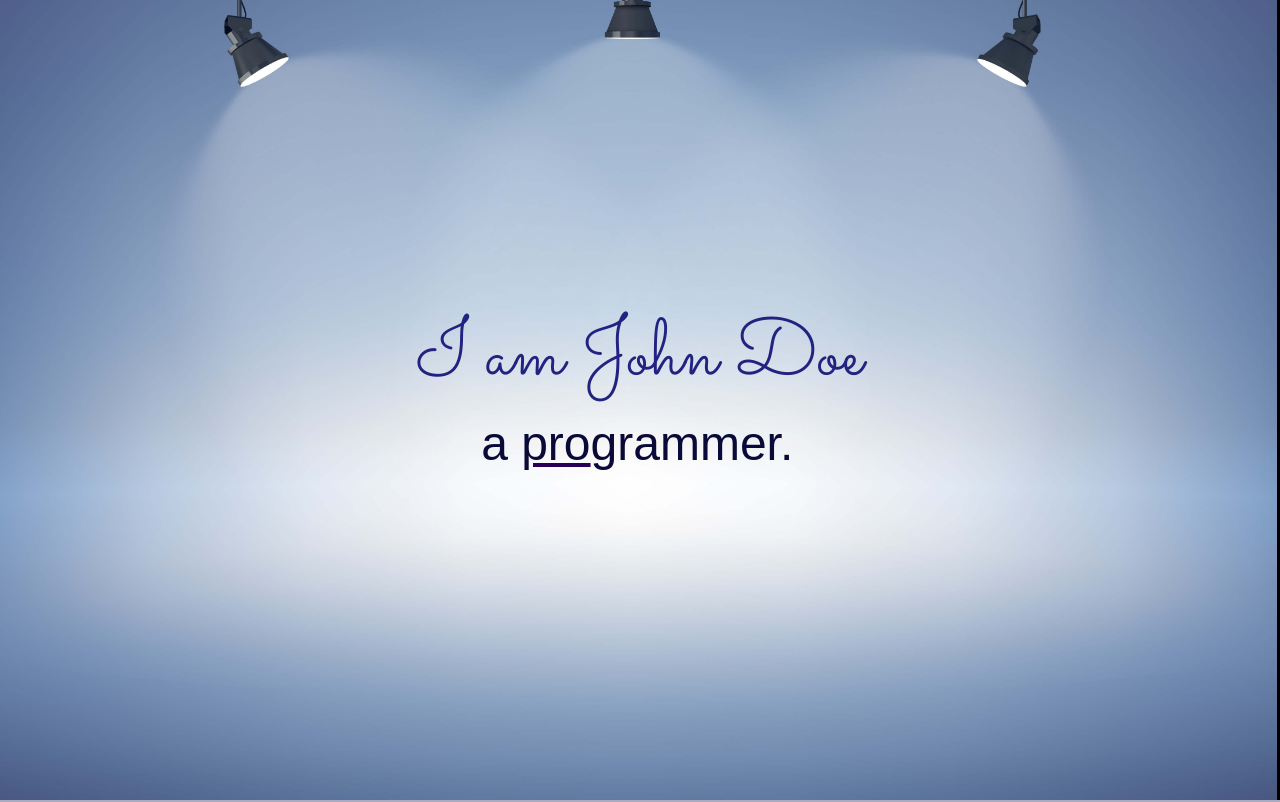
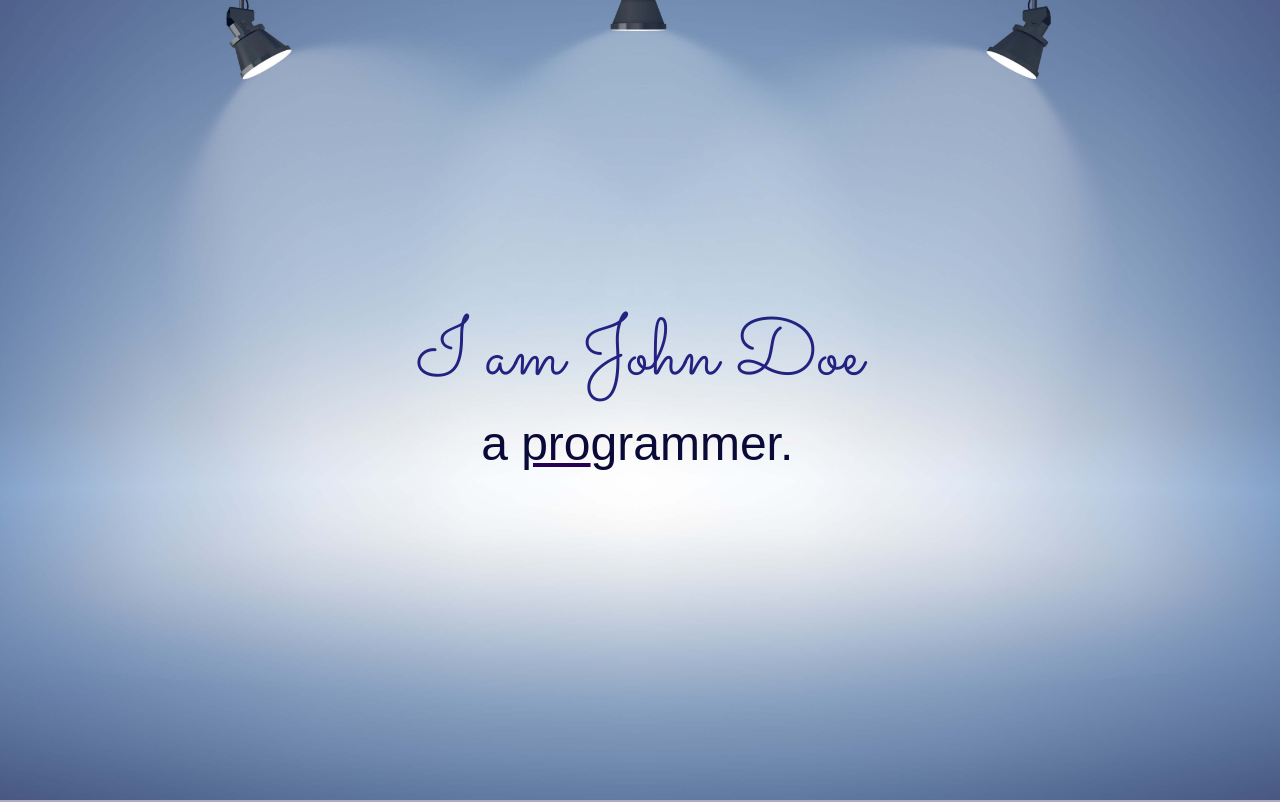
Before and after one commit to dere-12/simple-portfolio, a plain HTML site: page index.html in a window 1280 px wide. Shown: the top 802 px of the page. Drawn offline with Linux system fonts and the light colour scheme.

Commit message:
fix background image for hero section

```diff
--- a/styles.css
+++ b/styles.css
@@ -8,9 +8,11 @@ body {
 }
 
 .hero {
-  background-image: url(./image/header_image.jpg);
+  background-image: url(./image/header-img.jpg);
   height: 100vh;
   background-size: cover;
+  background-position: center;
+  background-repeat: no-repeat;
   display: flex;
   align-items: center;
   justify-content: center;
```
Also changed, not shown: image/header-img.jpg (added), image/header_image.jpg (deleted).
